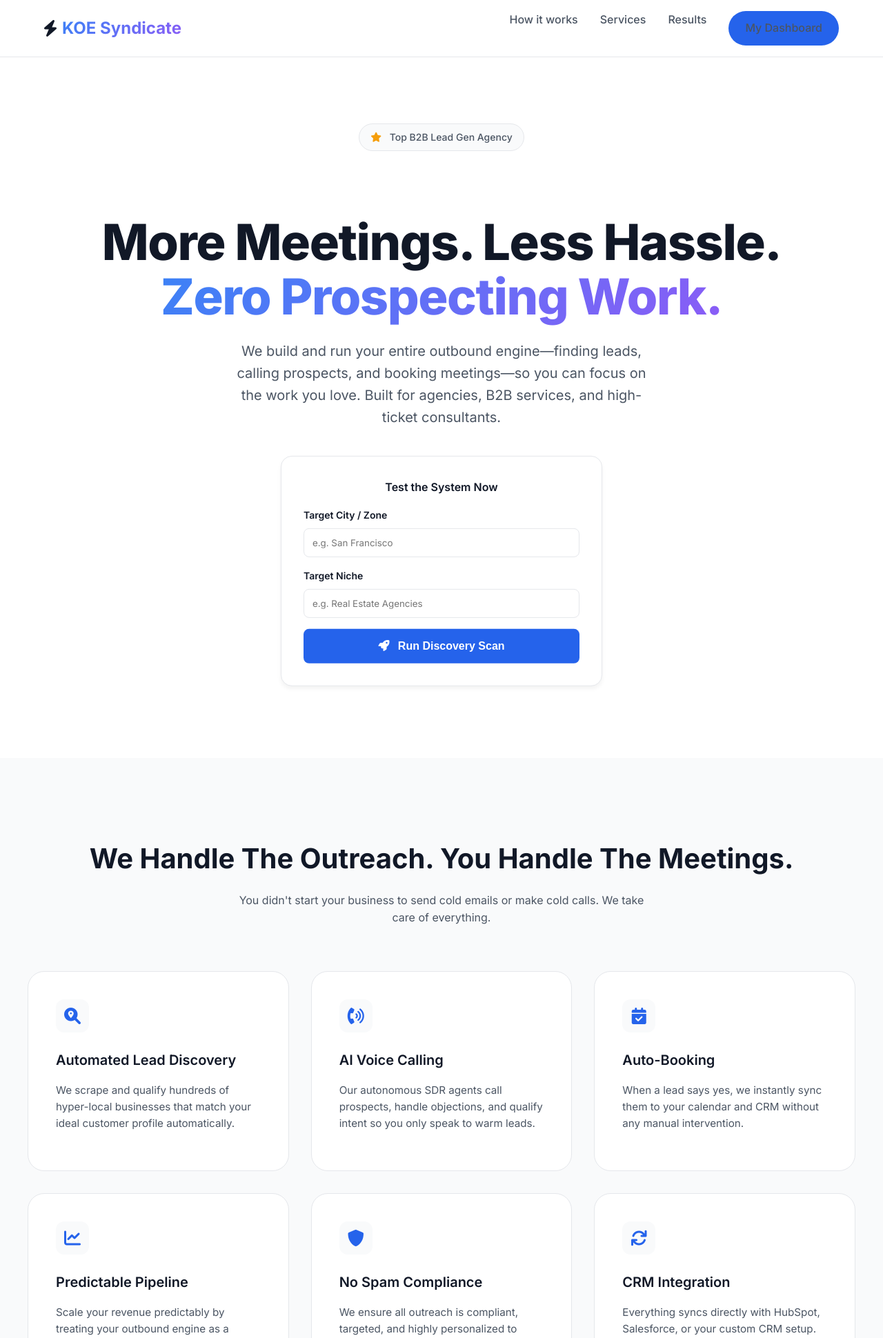
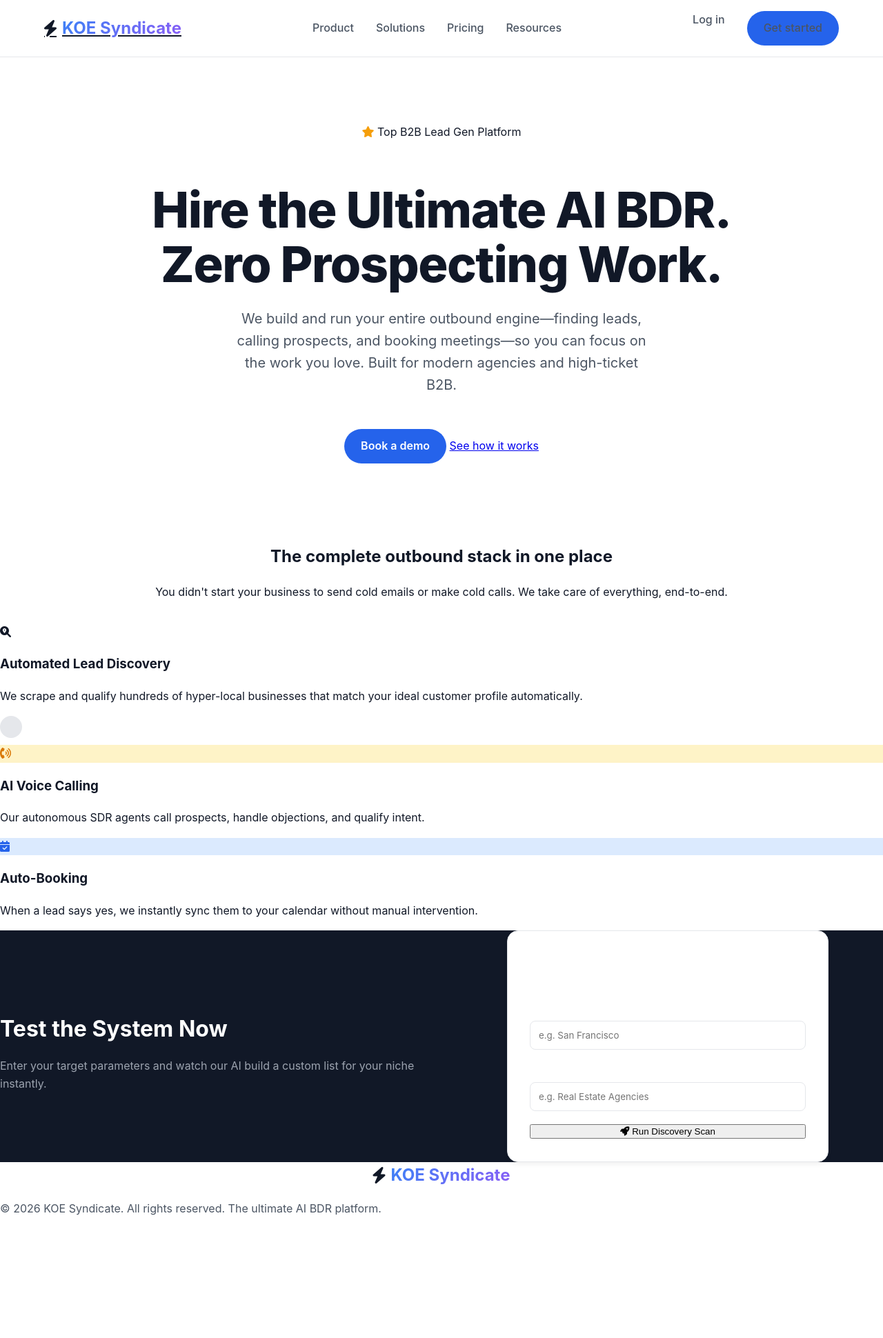
Before and after one commit to oyelurker/koe-syndicate, a FastAPI app: a page that uses ui_client/templates/index.html in a window 1280 px wide. Shown: the top 1940 px of the page at 69% size. After the commit the page ends 1762 px from the top, so only its background shows below. Run offline with FastAPI, Linux system fonts and the light colour scheme.

Commit message:
feat(ui_client): update legacy dashboard and index HTML templates

```diff
--- a/ui_client/templates/index.html
+++ b/ui_client/templates/index.html
@@ -3,121 +3,129 @@
 <head>
     <meta charset="UTF-8">
     <meta name="viewport" content="width=device-width, initial-scale=1.0">
-    <title>KOE Syndicate - Automated Lead Generation Agency</title>
+    <title>KOE Syndicate - The AI BDR That Actually Books Meetings</title>
     <link href="https://cdnjs.cloudflare.com/ajax/libs/font-awesome/6.0.0/css/all.min.css" rel="stylesheet">
-    <link href="https://fonts.googleapis.com/css2?family=Inter:wght@400;500;600;700;800&display=swap" rel="stylesheet">
     <link href="/static/css/landing.css" rel="stylesheet">
 </head>
 <body>
     <nav class="navbar">
-        <div class="logo">
+        <a href="/" class="logo">
             <i class="fas fa-bolt"></i> <span>KOE Syndicate</span>
+        </a>
+        <div class="nav-links">
+            <a href="#product">Product</a>
+            <a href="#solutions">Solutions</a>
+            <a href="#pricing">Pricing</a>
+            <a href="#resources">Resources</a>
         </div>
         <div class="nav-links">
-            <a href="#how-it-works">How it works</a>
-            <a href="#services">Services</a>
-            <a href="#results">Results</a>
-            <a href="/?force_dashboard=true" class="btn-primary">My Dashboard</a>
+            <a href="/?force_dashboard=true">Log in</a>
+            <a href="/?force_dashboard=true" class="btn btn-primary">Get started</a>
         </div>
     </nav>
 
     <main>
         <section class="hero">
-            <div class="hero-pill">
-                <i class="fas fa-star" style="color: #f59e0b; margin-right: 0.5rem;"></i> Top B2B Lead Gen Agency
+            <div class="badge">
+                <i class="fas fa-star" style="color: #f59e0b;"></i> Top B2B Lead Gen Platform
             </div>
-            <h1>More Meetings. Less Hassle.<br><span class="highlight">Zero Prospecting Work.</span></h1>
-            <p>We build and run your entire outbound engine—finding leads, calling prospects, and booking meetings—so you can focus on the work you love. Built for agencies, B2B services, and high-ticket consultants.</p>
+            <h1>Hire the Ultimate AI BDR.<br><span class="text-gradient">Zero Prospecting Work.</span></h1>
+            <p>We build and run your entire outbound engine—finding leads, calling prospects, and booking meetings—so you can focus on the work you love. Built for modern agencies and high-ticket B2B.</p>
 
-            <form action="/start_lead_finding" method="post" class="demo-form floating-element">
-                <div style="margin-bottom: 1rem; text-align: center; font-weight: 600;">Test the System Now</div>
-                <div class="input-group">
-                    <label>Target City / Zone</label>
-                    <input type="text" id="city" name="city" placeholder="e.g. San Francisco" required>
-                </div>
-                <div class="input-group">
-                    <label>Target Niche</label>
-                    <input type="text" id="niche" name="niche" placeholder="e.g. Real Estate Agencies" required>
-                </div>
-                <button type="submit" class="btn-submit">
-                    <i class="fas fa-rocket" style="margin-right: 0.5rem;"></i> Run Discovery Scan
-                </button>
-            </form>
-        </section>
-
-        <section id="services" class="benefits-section">
-            <div class="section-header">
-                <h2>We Handle The Outreach. You Handle The Meetings.</h2>
-                <p style="color: var(--text-secondary); max-width: 600px; margin: 0 auto;">You didn't start your business to send cold emails or make cold calls. We take care of everything.</p>
-            </div>
-
-            <div class="benefits-grid">
-                <div class="benefit-card">
-                    <div class="benefit-icon"><i class="fas fa-search-location"></i></div>
-                    <h3>Automated Lead Discovery</h3>
-                    <p>We scrape and qualify hundreds of hyper-local businesses that match your ideal customer profile automatically.</p>
-                </div>
-                <div class="benefit-card">
-                    <div class="benefit-icon"><i class="fas fa-phone-volume"></i></div>
-                    <h3>AI Voice Calling</h3>
-                    <p>Our autonomous SDR agents call prospects, handle objections, and qualify intent so you only speak to warm leads.</p>
-                </div>
-                <div class="benefit-card">
-                    <div class="benefit-icon"><i class="fas fa-calendar-check"></i></div>
-                    <h3>Auto-Booking</h3>
-                    <p>When a lead says yes, we instantly sync them to your calendar and CRM without any manual intervention.</p>
-                </div>
-                <div class="benefit-card">
-                    <div class="benefit-icon"><i class="fas fa-chart-line"></i></div>
-                    <h3>Predictable Pipeline</h3>
-                    <p>Scale your revenue predictably by treating your outbound engine as a mathematical formula.</p>
-                </div>
-                <div class="benefit-card">
-                    <div class="benefit-icon"><i class="fas fa-shield-alt"></i></div>
-                    <h3>No Spam Compliance</h3>
-                    <p>We ensure all outreach is compliant, targeted, and highly personalized to protect your brand reputation.</p>
-                </div>
-                <div class="benefit-card">
-                    <div class="benefit-icon"><i class="fas fa-sync"></i></div>
-                    <h3>CRM Integration</h3>
-                    <p>Everything syncs directly with HubSpot, Salesforce, or your custom CRM setup.</p>
-                </div>
+            <div class="hero-cta">
+                <a href="#demo" class="btn btn-primary">Book a demo</a>
+                <a href="/?force_dashboard=true" class="btn btn-outline">See how it works</a>
             </div>
         </section>
 
-        <section id="how-it-works" class="feature-section">
-            <div class="feature-content">
-                <span class="hero-pill" style="margin-bottom: 1rem;">Lead Discovery</span>
-                <h2>Show Up Higher. Get More Leads.</h2>
-                <p>Most businesses struggle because they are invisible to their ideal prospects. We flip the script.</p>
-                <p>Our proprietary scrapers find businesses that need your services, enriching data with decision-maker contacts, technology stacks, and recent buying signals.</p>
+        <section id="product">
+            <div style="text-align: center; margin-bottom: 2rem;">
+                <h2>The complete outbound stack in one place</h2>
+                <p style="margin: 1rem auto 0;">You didn't start your business to send cold emails or make cold calls. We take care of everything, end-to-end.</p>
             </div>
-            <div class="feature-visual">
-                <img src="https://images.unsplash.com/photo-1460925895917-afdab827c52f?ixlib=rb-4.0.3&auto=format&fit=crop&w=800&q=80" alt="Dashboard" style="width: 100%; border-radius: 1rem; box-shadow: 0 10px 30px rgba(0,0,0,0.1);">
-                <div style="position: absolute; top: -20px; left: -20px; background: white; padding: 1rem; border-radius: 0.5rem; box-shadow: 0 4px 15px rgba(0,0,0,0.1); display: flex; align-items: center; gap: 1rem; font-weight: bold;">
-                    <i class="fas fa-check-circle" style="color: var(--success-green); font-size: 1.5rem;"></i> 250+ Leads Found
+
+            <div class="bento-grid">
+                <!-- Large Feature 1 -->
+                <div class="bento-item span-8">
+                    <div class="bento-icon"><i class="fas fa-search-location"></i></div>
+                    <h3>Automated Lead Discovery</h3>
+                    <p>We scrape and qualify hundreds of hyper-local businesses that match your ideal customer profile automatically.</p>
+                    <div class="bento-visual">
+                        <div class="mock-ui">
+                            <div style="display: flex; gap: 10px; margin-bottom: 10px;">
+                                <div style="width: 32px; height: 32px; border-radius: 50%; background: #e5e7eb;"></div>
+                                <div>
+                                    <div class="mock-line primary" style="margin-bottom: 5px;"></div>
+                                    <div class="mock-line short"></div>
+                                </div>
+                            </div>
+                            <div class="mock-line"></div>
+                            <div class="mock-line" style="width: 80%;"></div>
+                        </div>
+                    </div>
                 </div>
-            </div>
-        </section>
 
-        <section class="feature-section reverse">
-            <div class="feature-content">
-                <span class="hero-pill" style="margin-bottom: 1rem;">AI SDR Agent</span>
-                <h2>Publish Everywhere. Stay Visible.</h2>
-                <p>You're too busy running your business to spend 4 hours a day on cold calls. We get it.</p>
-                <p>Our AI agents handle the heavy lifting: navigating gatekeepers, dropping value propositions, and discovering pain points over the phone in real-time.</p>
-            </div>
-            <div class="feature-visual">
-                <img src="https://images.unsplash.com/photo-1551288049-bebda4e38f71?ixlib=rb-4.0.3&auto=format&fit=crop&w=800&q=80" alt="Analytics" style="width: 100%; border-radius: 1rem; box-shadow: 0 10px 30px rgba(0,0,0,0.1);">
-                <div style="position: absolute; bottom: -20px; right: -20px; background: white; padding: 1rem; border-radius: 0.5rem; box-shadow: 0 4px 15px rgba(0,0,0,0.1); display: flex; align-items: center; gap: 1rem; font-weight: bold;">
-                    <i class="fas fa-phone" style="color: var(--primary-accent); font-size: 1.5rem;"></i> 45 Meetings Booked
+                <!-- Small Feature 1 -->
+                <div class="bento-item span-4">
+                    <div class="bento-icon" style="background: #fef3c7; color: #d97706;"><i class="fas fa-phone-volume"></i></div>
+                    <h3>AI Voice Calling</h3>
+                    <p>Our autonomous SDR agents call prospects, handle objections, and qualify intent.</p>
                 </div>
+
+                <!-- Small Feature 2 -->
+                <div class="bento-item span-4">
+                    <div class="bento-icon" style="background: #dbeafe; color: #2563eb;"><i class="fas fa-calendar-check"></i></div>
+                    <h3>Auto-Booking</h3>
+                    <p>When a lead says yes, we instantly sync them to your calendar without manual intervention.</p>
+                </div>
+
+                <!-- Large Feature 2 / Demo Form -->
+                <div class="bento-item span-8" id="demo" style="background: var(--text-primary); color: white;">
+                    <div style="display: flex; justify-content: space-between; align-items: center; height: 100%;">
+                        <div style="flex: 1; padding-right: 2rem;">
+                            <h3 style="color: white; font-size: 2rem; margin-bottom: 1rem;">Test the System Now</h3>
+                            <p style="color: #9ca3af;">Enter your target parameters and watch our AI build a custom list for your niche instantly.</p>
+                        </div>
+                        <div style="flex: 1;">
+                            <form action="/start_lead_finding" method="post" class="demo-form">
+                                <h3>Targeting Parameters</h3>
+                                <div class="input-group">
+                                    <label>Target City / Zone</label>
+                                    <input type="text" id="city" name="city" placeholder="e.g. San Francisco" required>
+                                </div>
+                                <div class="input-group">
+                                    <label>Target Niche</label>
+                                    <input type="text" id="niche" name="niche" placeholder="e.g. Real Estate Agencies" required>
+                                </div>
+                                <button type="submit" class="btn btn-accent" style="width: 100%; justify-content: center;">
+                                    <i class="fas fa-rocket"></i> Run Discovery Scan
+                                </button>
+                            </form>
+                        </div>
+                    </div>
+                </div>
+
             </div>
         </section>
     </main>
 
-    <footer style="text-align: center; padding: 3rem; color: var(--text-secondary); border-top: 1px solid var(--border-color); margin-top: 4rem;">
-        <p>&copy; 2026 KOE Syndicate. All rights reserved.</p>
+    <footer>
+        <div class="logo" style="justify-content: center; margin-bottom: 1rem;">
+            <i class="fas fa-bolt"></i> <span>KOE Syndicate</span>
+        </div>
+        <p style="color: var(--text-secondary);">&copy; 2026 KOE Syndicate. All rights reserved. The ultimate AI BDR platform.</p>
     </footer>
+
+    <script>
+        // Simple script to add box-shadow to navbar on scroll
+        window.addEventListener('scroll', () => {
+            const nav = document.querySelector('.navbar');
+            if (window.scrollY > 10) {
+                nav.style.boxShadow = 'var(--shadow-sm)';
+            } else {
+                nav.style.boxShadow = 'none';
+            }
+        });
+    </script>
 </body>
 </html>
```
Also changed, not shown: ui_client/templates/dashboard.html (+9 -1 lines).
